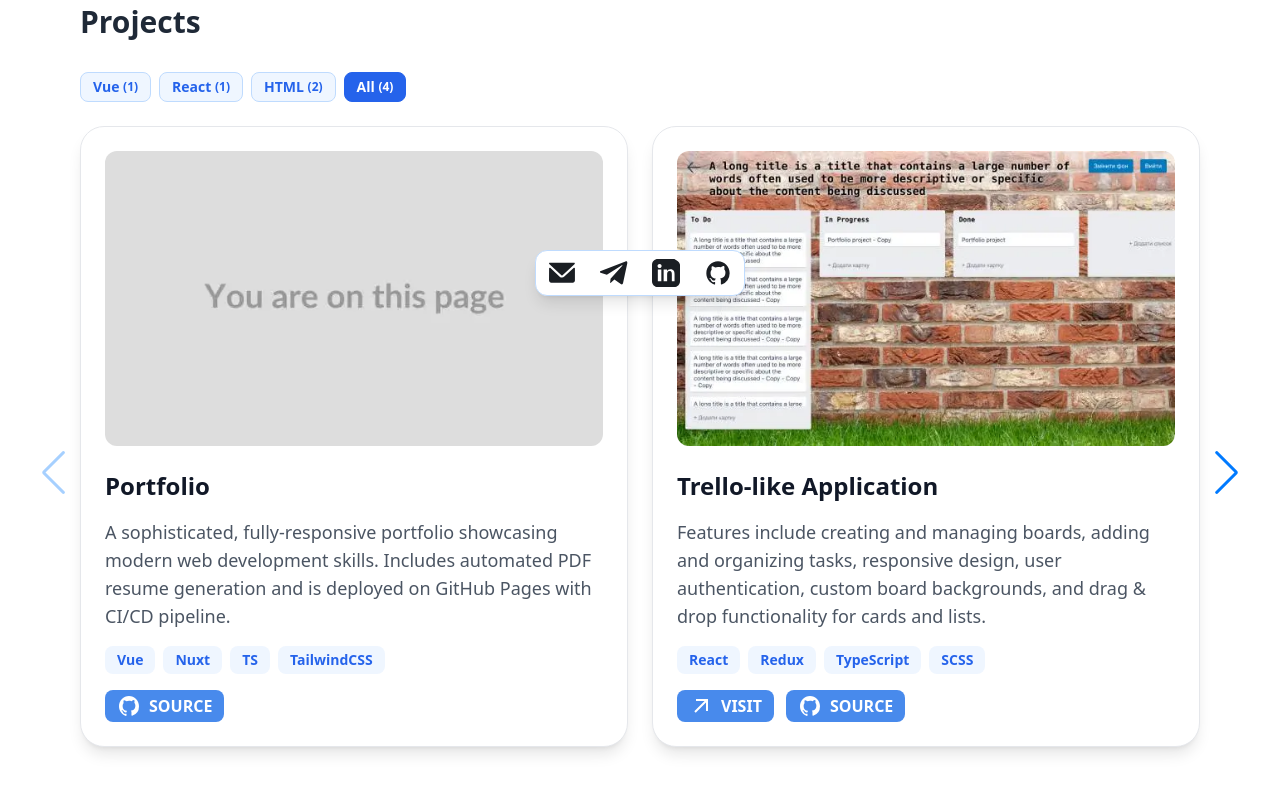
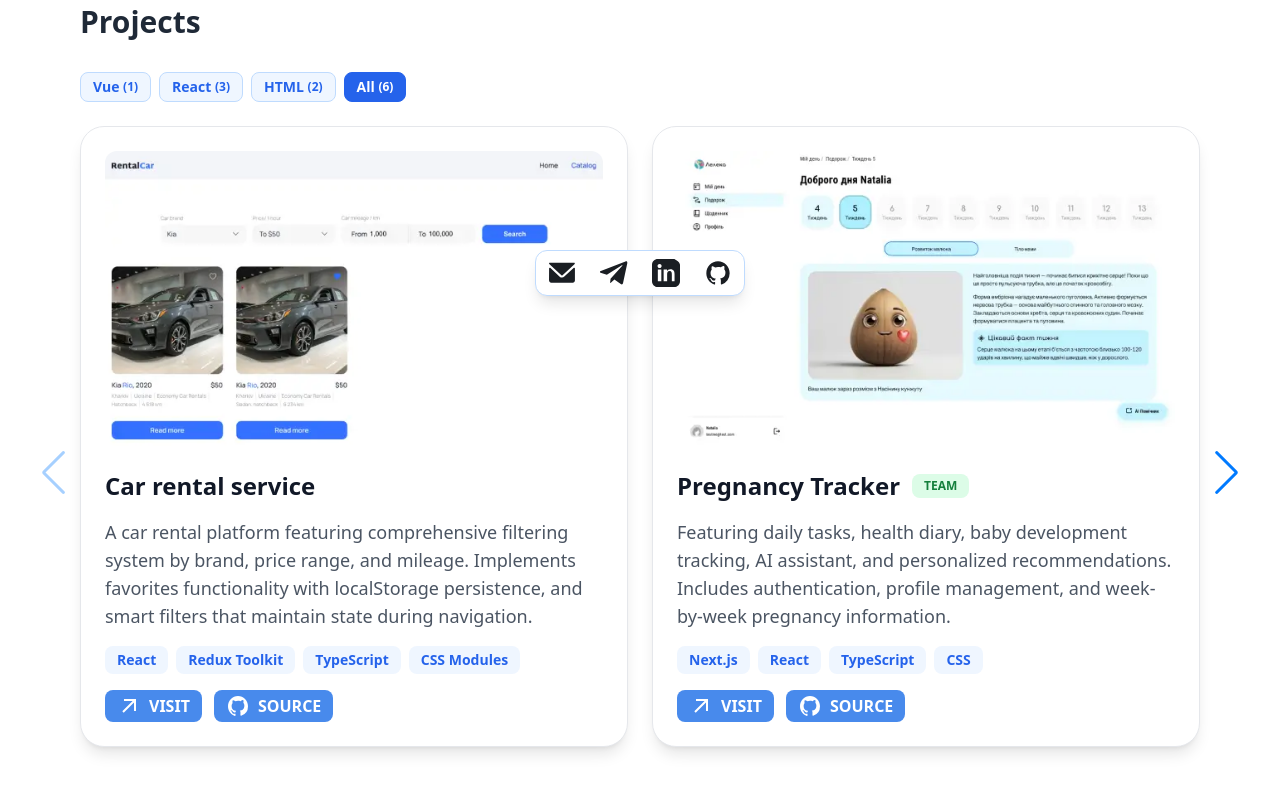
Before and after one commit to darkissdark/darkissdark.github.io, a Nuxt app: page / in a window 1280 px wide. Shown: the part 480-1276 px from the top of the page. Built offline with nearby package versions, Linux system fonts and the light colour scheme.

Commit message:
Enhance ProjectCard component to display project type with a badge and update profile.json to add new projects and modify existing ones for improved clarity and organization.

```diff
--- a/components/projects/ProjectCard.vue
+++ b/components/projects/ProjectCard.vue
@@ -10,9 +10,18 @@
             loading="lazy"
         />
 
-        <h3 class="font-bold text-xl md:text-2xl text-gray-900 dark:text-gray-100">
-            {{ project.title }}
-        </h3>
+        <div class="flex items-center gap-3">
+            <h3 class="font-bold text-xl md:text-2xl text-gray-900 dark:text-gray-100">
+                {{ project.title }}
+            </h3>
+            <span
+                v-if="project.type === 'team'"
+                title="Team project"
+                class="bg-green-100 text-green-700 font-semibold px-3 py-1 rounded-lg text-xs uppercase dark:bg-green-900 dark:text-green-300"
+            >
+                team
+            </span>
+        </div>
 
         <p class="text-gray-600 text-base md:text-lg dark:text-gray-300">
             {{ project.description }}
--- a/data/profile.json
+++ b/data/profile.json
@@ -44,6 +44,35 @@
     ],
     "projects": [
         {
+            "title": "Car rental service",
+            "description": "A car rental platform featuring comprehensive filtering system by brand, price range, and mileage. Implements favorites functionality with localStorage persistence, and smart filters that maintain state during navigation.",
+            "tags": ["React", "Redux Toolkit", "TypeScript", "CSS Modules"],
+            "visit": "https://rental-car-beta-wine.vercel.app",
+            "source": "https://github.com/darkissdark/RentalCar",
+            "image": "/images/projects/rentalcar.webp",
+            "role": "developer",
+            "type": "individual"
+        },
+        {
+            "title": "Pregnancy Tracker",
+            "description": "Featuring daily tasks, health diary, baby development tracking, AI assistant, and personalized recommendations. Includes authentication, profile management, and week-by-week pregnancy information.",
+            "tags": ["Next.js", "React", "TypeScript", "CSS"],
+            "visit": "https://birdie-kohl.vercel.app",
+            "source": "https://github.com/darkissdark/birdie",
+            "image": "/images/projects/birdie.webp",
+            "role": "Team Lead, developer",
+            "type": "team"
+        },
+        {
+            "title": "Trello-like Application",
+            "description": "Features include creating and managing boards, adding and organizing tasks, responsive design, user authentication, custom board backgrounds, and drag & drop functionality for cards and lists.",
+            "tags": ["React", "Redux", "TypeScript", "SCSS"],
+            "visit": "https://darkissdark.github.io/my-trello/",
+            "source": "https://github.com/darkissdark/my-trello/",
+            "image": "/images/projects/trello-like.webp",
+            "role": "developer"
+        },
+        {
             "title": "Portfolio",
             "description": "A sophisticated, fully-responsive portfolio showcasing modern web development skills. Includes automated PDF resume generation and is deployed on GitHub Pages with CI/CD pipeline.",
             "tags": ["Vue", "Nuxt", "TS", "TailwindCSS"],
@@ -55,22 +84,14 @@
             "type": "individual"
         },
         {
-            "title": "Trello-like Application",
-            "description": "Features include creating and managing boards, adding and organizing tasks, responsive design, user authentication, custom board backgrounds, and drag & drop functionality for cards and lists.",
-            "tags": ["React", "Redux", "TypeScript", "SCSS"],
-            "visit": "https://darkissdark.github.io/my-trello/",
-            "source": "https://github.com/darkissdark/my-trello/",
-            "image": "/images/projects/trello-like.webp",
-            "role": "developer"
-        },
-        {
             "title": "Book Finder",
-            "description": "A training project for the frontend course at the IT School «GoIT», featuring semantic HTML, responsive design, retina-ready images, SVG sprites, and best practices in modern frontend development.",
+            "description": "A training team project for the frontend course at the IT School «GoIT», featuring semantic HTML, responsive design, retina-ready images, SVG sprites, and best practices in modern frontend development.",
             "tags": ["JavaScript", "Vite", "HTML", "CSS"],
             "visit": "https://darkissdark.github.io/development-hell-02/",
             "source": "https://github.com/darkissdark/development-hell-02",
             "image": "/images/projects/booksy.webp",
-            "role": "Team Lead, developer"
+            "role": "Team Lead, developer",
+            "type": "team"
         },
         {
             "title": "Digital Agency",
@@ -79,7 +100,8 @@
             "visit": "https://darkissdark.github.io/di-gi/",
             "source": "https://github.com/darkissdark/di-gi",
             "image": "/images/projects/di-gi.webp",
-            "role": "developer"
+            "role": "developer",
+            "type": "individual"
         }
     ]
 }
```
Also changed, not shown: public/images/projects/birdie.webp (added), public/images/projects/rentalcar.webp (added).
